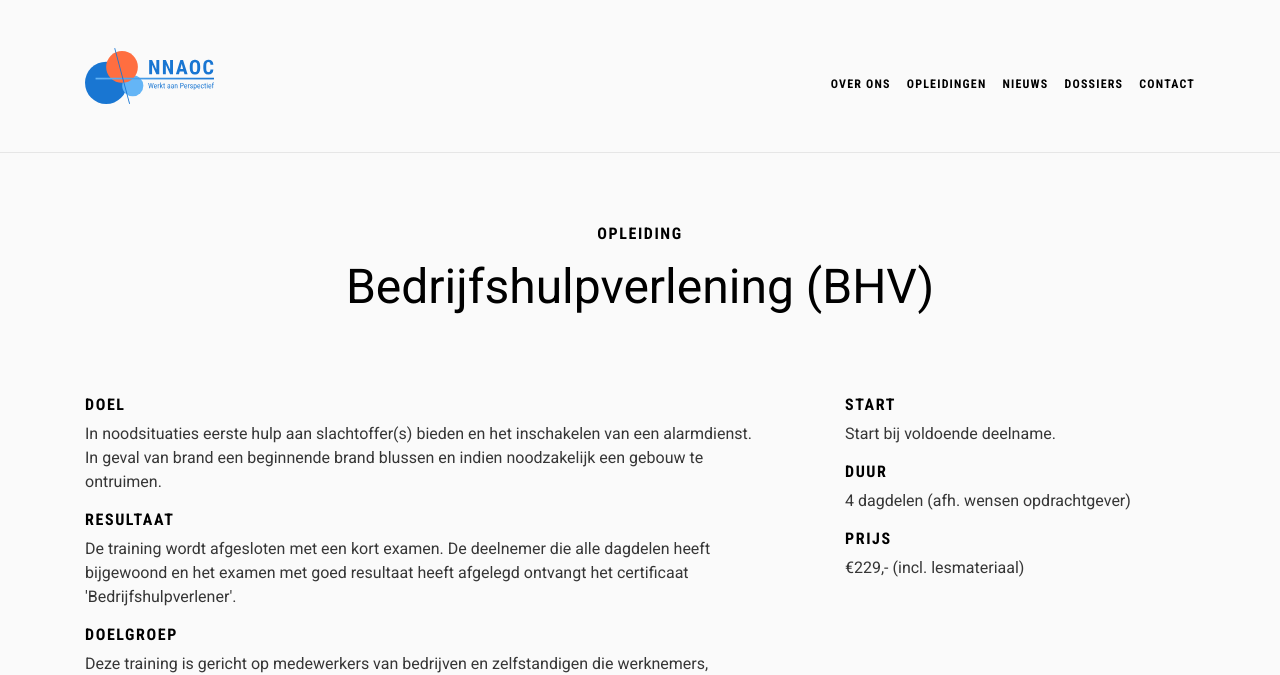
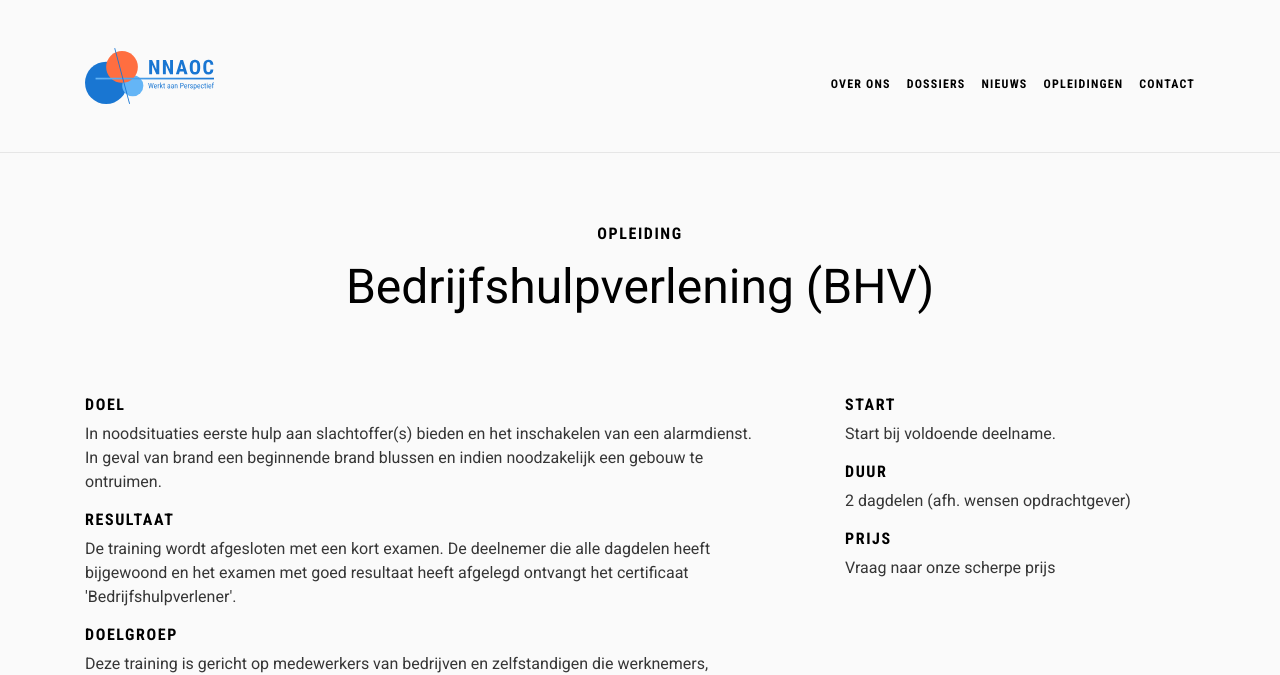
Before and after one commit to jessevdp/nnaoc.website, a Jekyll site: the page built from _educations/bedrijfshulpverlening-BHV.md, in a window 1280 px wide and 900 px high. Shown: the top 675 px of the window. Built offline with Jekyll 4.4.1, drawn with Linux system fonts in a browser that asks for light colours; some of the changed text lies outside the part shown.

Commit message:
Restore backup from CloudCannon

```diff
--- a/_educations/bedrijfshulpverlening-BHV.md
+++ b/_educations/bedrijfshulpverlening-BHV.md
@@ -1,13 +1,23 @@
 ---
-title: "Bedrijfshulpverlening (BHV)"
-start: "Start bij voldoende deelname."
-duration: "4 dagdelen (afh. wensen opdrachtgever)"
-price: "€229,- (incl. lesmateriaal)"
-purpose_text: "In noodsituaties eerste hulp aan slachtoffer(s) bieden en het inschakelen van een alarmdienst. In geval van brand een beginnende brand blussen en indien noodzakelijk een gebouw te ontruimen."
-result_text: "De training wordt afgesloten met een kort examen. De deelnemer die alle dagdelen heeft bijgewoond en het examen met goed resultaat heeft afgelegd ontvangt het certificaat 'Bedrijfshulpverlener'."
-target_audience_text: "Deze training is gericht op medewerkers van bedrijven en zelfstandigen die werknemers, stagiaires of andere externe arbeidskrachten in dienst hebben of werkzaam zijn in publiek toegankelijke ruimten zoals winkels of horecagelegenheden."
+title: Bedrijfshulpverlening (BHV)
+start: Start bij voldoende deelname.
+duration: 2 dagdelen (afh. wensen opdrachtgever)
+price: Vraag naar onze scherpe prijs
+purpose_text: >-
+  In noodsituaties eerste hulp aan slachtoffer(s) bieden en het inschakelen van
+  een alarmdienst. In geval van brand een beginnende brand blussen en indien
+  noodzakelijk een gebouw te ontruimen.
+result_text: >-
+  De training wordt afgesloten met een kort examen. De deelnemer die alle
+  dagdelen heeft bijgewoond en het examen met goed resultaat heeft afgelegd
+  ontvangt het certificaat 'Bedrijfshulpverlener'.
+target_audience_text: >-
+  Deze training is gericht op medewerkers van bedrijven en zelfstandigen die
+  werknemers, stagiaires of andere externe arbeidskrachten in dienst hebben of
+  werkzaam zijn in publiek toegankelijke ruimten zoals winkels of
+  horecagelegenheden.
 ---
 
-De Arbowet geeft aan dat op elk bedrijf met personeel één of meerdere opgeleide bedrijfshulpverleners(s) aanwezig moet(en) zijn. NNAOC verzorgt deze training bij u op het bedrijf of in uw directe omgeving. Tijdens deze training leert u de eerste levensreddende handelingen te verrichten als: reanimeren, Automatische Externe Defibrillator (AED), het geven van eerste hulp bij bewustzijn- en ademhalingsstoornissen, het aanleggen van verbanden (bijvoorbeeld wonddrukverband bij ernstige bloedingen).
+De Arbowet geeft aan dat op elk bedrijf met personeel &eacute;&eacute;n of meerdere opgeleide bedrijfshulpverleners(s) aanwezig moet(en) zijn. NNAOC verzorgt deze training bij u op het bedrijf of in uw directe omgeving. Tijdens deze training leert u de eerste levensreddende handelingen te verrichten als: reanimeren, Automatische Externe Defibrillator (AED), het geven van eerste hulp bij bewustzijn- en ademhalingsstoornissen, het aanleggen van verbanden (bijvoorbeeld wonddrukverband bij ernstige bloedingen).
 
 Daarnaast worden thema's behandeld als: hoe te handelen bij brand en rookontwikkeling, het gebruik van kleine blusmiddelen, ontruiming, alarmering & communicatie en het verlenen van eerste nazorg van slachtoffers bij brand.
```
Also changed, not shown: _data/acknowledgements.yml (+2 -5 lines), _data/navigation.yml (+4 -8 lines), _data/partners.yml (+6 -6 lines), _data/references.yml (+7 -8 lines), _educations/basisveiligheid-VCA.md (+16 -7 lines), _news/ten-post-versterkt-en-vernieuwt.md (added, +22 -0 lines), assets/Zonnedorpen.jpg (added), uploads/cvw-1.jpg (added), uploads/cvw.jpg (added), uploads/cvw.png (added), uploads/logo-sbb.png (added), uploads/ncg.png (added), uploads/plieger-logo.jpg (added).
